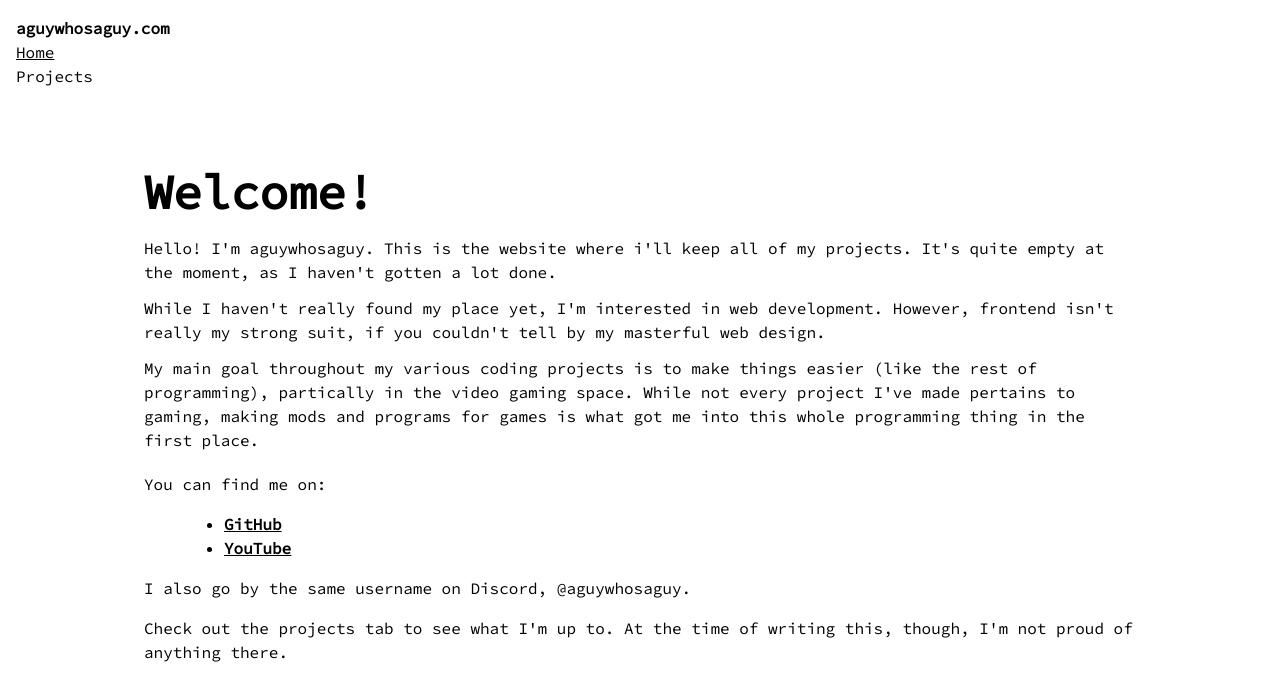
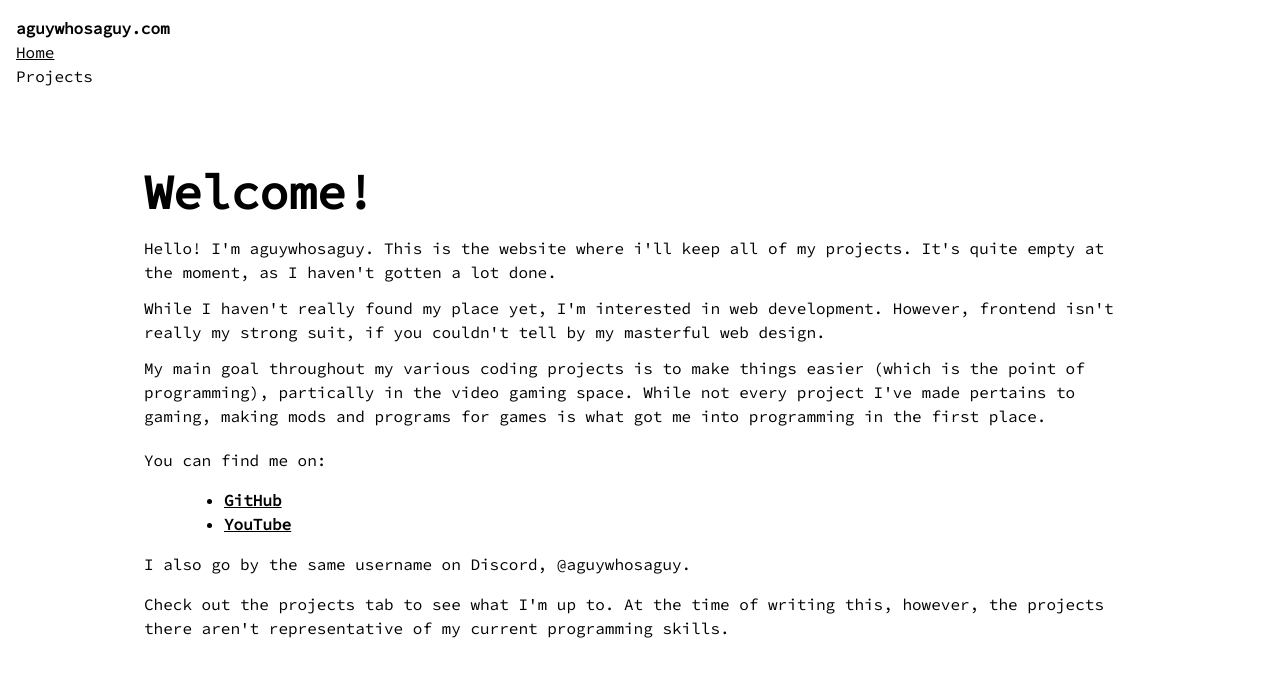
Before and after one commit to aguywhosaguy/aguycom-t3, a Next.js app: page / in a window 1280 px wide. Shown: the top 700 px of the page. Built offline with nearby package versions, Linux system fonts and the light colour scheme.

Commit message:
fix: changed wording on homepage

```diff
--- a/src/app/page.tsx
+++ b/src/app/page.tsx
@@ -6,7 +6,7 @@ export default function HomePage() {
         <div className="space-y-3">
           <p>Hello! I&#39;m aguywhosaguy. This is the website where i&#39;ll keep all of my projects. It&#39;s quite empty at the moment, as I haven&#39;t gotten a lot done.</p>
           <p>While I haven&#39;t really found my place yet, I&#39;m interested in web development. However, frontend isn&#39;t really my strong suit, if you couldn&#39;t tell by my masterful web design.</p>
-          <p>My main goal throughout my various coding projects is to make things easier (like the rest of programming), partically in the video gaming space. While not every project I&#39;ve made pertains to gaming, making mods and programs for games is what got me into this whole programming thing in the first place.</p>
+          <p>My main goal throughout my various coding projects is to make things easier (which is the point of programming), partically in the video gaming space. While not every project I&#39;ve made pertains to gaming, making mods and programs for games is what got me into programming in the first place.</p>
           <p></p>
         </div>
         <div className="space-y-4">
@@ -16,7 +16,7 @@ export default function HomePage() {
               <li><a href="https://youtube.com/aguywhosaguy" className="font-bold underline">YouTube</a></li>
             </ul>
             <p>I also go by the same username on Discord, @aguywhosaguy.</p>
-            <p>Check out the projects tab to see what I&#39;m up to. At the time of writing this, though, I&#39;m not proud of anything there.</p>
+            <p>Check out the projects tab to see what I&#39;m up to. At the time of writing this, however, the projects there aren't representative of my current programming skills.</p>
         </div>
       </div>
     </main>
```
